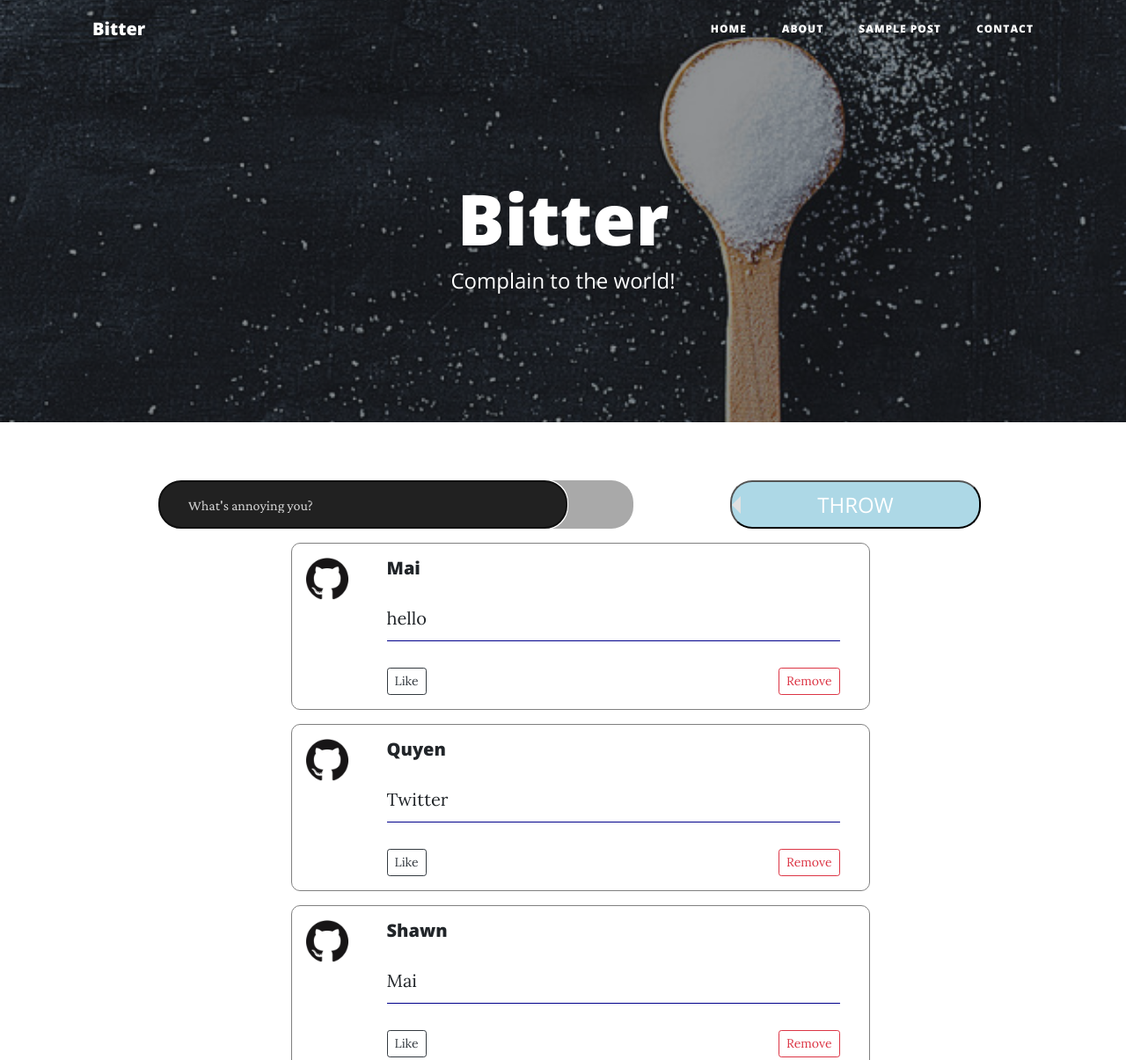
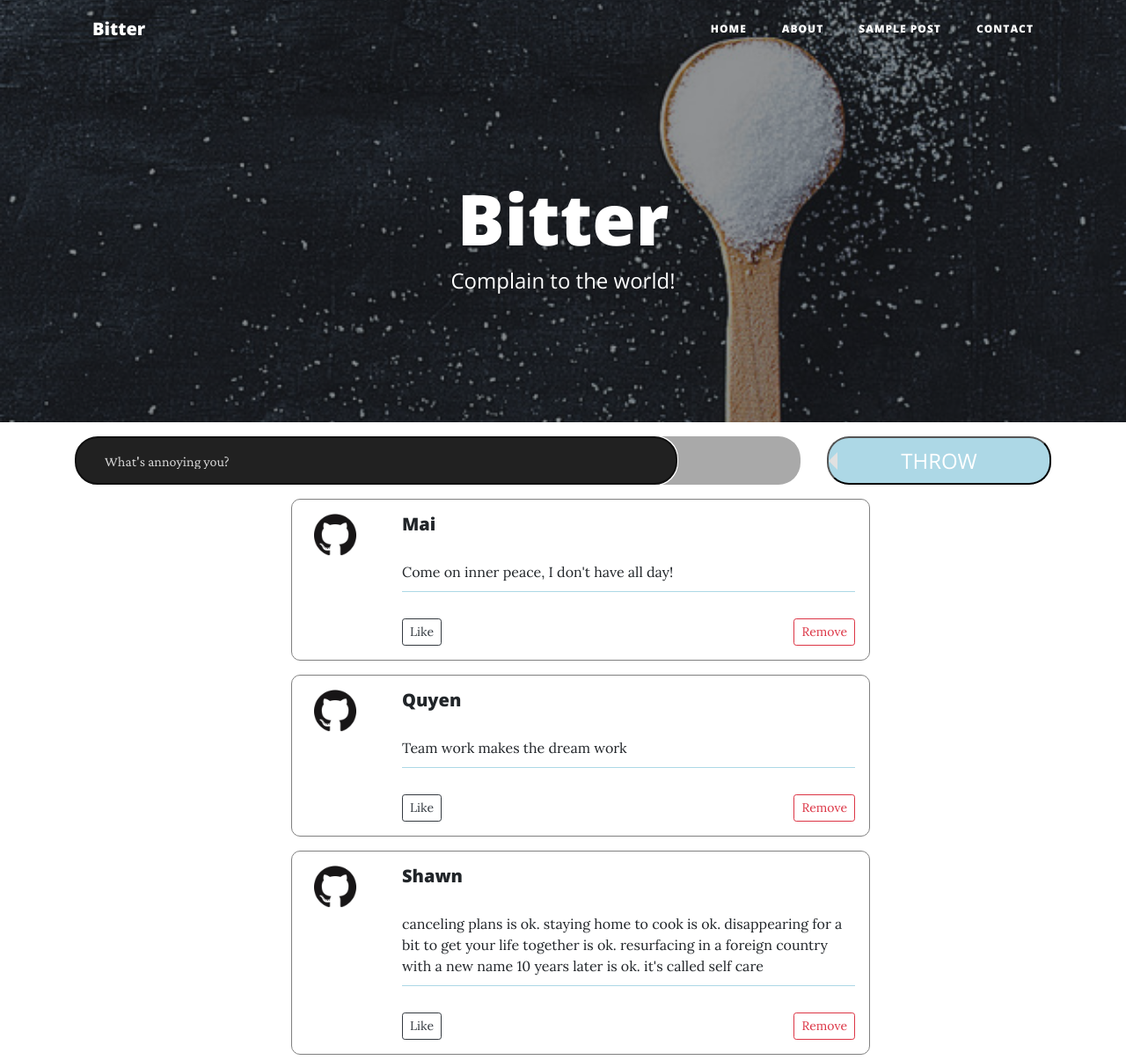
Before and after one commit to ShawnTalvacchia/Bitter, a website: page index.html in a window 1280 px wide. Shown: the top 1205 px of the page at 88% size. Drawn offline with nearby package versions, Linux system fonts and the light colour scheme.

Commit message:
Styled the input bar

```diff
--- a/css/clean-blog.css
+++ b/css/clean-blog.css
@@ -99,13 +99,13 @@ img::-moz-selection {
   color: #343a40;
 }
 
-/* #mainNav .navbar-toggler {
+#mainNav .navbar-toggler {
   font-size: 12px;
   font-weight: 800;
   padding: 13px;
   text-transform: uppercase;
   color: #343a40;
-} */
+}
 
 #mainNav .navbar-nav > li.nav-item > a {
   font-size: 12px;
--- a/css/style.css
+++ b/css/style.css
@@ -14,20 +14,34 @@ header {
 
 .input-and-length {
     display: flex;
+    width: 700px;
 }
 
 .inputBar p {
     margin-top: 1rem !important;
 }
 
-.inputBar input {
+.input-and-length input {
     margin-top: 1rem;
     font-size: 1rem;
     font-family: Lora !important;
     padding-right: 1rem;
 }
 
+.inputBar input {
+    width: 700px;
+    height: 55px;
+    border-radius: 25px;
+    background-color: rgb(33, 33, 33);
+    border-color: transparent;
+    box-shadow: #e1e1e1;
+    color: white;
+    padding-left: 1rem;
+    z-index: 1;
+}
+
 .inputBar input:hover {
+    background-color: rgb(58, 58, 58);
     box-shadow: 0px 0px 3px 3px darkgrey;
 }
 
@@ -39,7 +53,7 @@ header {
     margin-left: -3rem !important;
     margin: 0;
     padding-left: 1.7rem;
-    width: 8rem;
+    width: 12rem;
     z-index: 0;
     background-color: darkgray;
     display: flex;
@@ -56,17 +70,6 @@ header {
     box-shadow: #e1e1e1;
     color: white;
     padding-left: 1rem;
-}
-.inputBar input {
-    width: 490px;
-    height: 55px;
-    border-radius: 25px;
-    background-color: rgb(33, 33, 33);
-    border-color: transparent;
-    box-shadow: #e1e1e1;
-    color: white;
-    padding-left: 1rem;
-    z-index: 1;
 }
 
 ::placeholder {
@@ -96,13 +99,20 @@ header {
     border-radius: 10px;
 }
 
+header.masthead {
+    margin-bottom: 0px !important;
+}
+
+#tweets li p {
+    font-size: 1rem;
+}
+
 #tweets li p::after {
     content: '';
     display: block;
-    /* margin: left; */
     width: 100%;
     padding-top: 10px;
-    border-bottom: 1px solid darkblue;
+    border-bottom: 1px solid lightblue;
 }
 
 .tweet-buttons {
@@ -111,6 +121,8 @@ header {
 }
 
 .avatar {
+    margin-left: auto;
+    margin-right: auto;
     max-width: 14% !important;
     min-width: 10% !important;
 }
--- a/index.html
+++ b/index.html
@@ -72,13 +72,15 @@
   <!-- Main Content -->
   <div class="container">
       <div class="inputBar row">
-        <div class="input-and-length col-xs-12 col-sm-12 col-md-9 col-lg-6">
+        <div class="input-and-length col-xs-12 col-sm-12 col-md-9 col-lg-9">
           <input maxlength="140" type="text" placeholder="What's annoying you?" id="tweetInput" />
           <p class="tweet-length">
             <span id="tweetLength"></span>
           </p>
         </div>
-        <button style="background-color:lightblue; color:white; font-size: 1.5rem; font-family: Open Sans !important" class="hvr-bubble-float-left col-lg-3" onclick="createTweet()">THROW</button>
+        <div class="input-and-length col-xs-6 col-sm-6 col-md-3 col-lg-3">
+          <button style="background-color:lightblue; color:white; font-size: 1.5rem; font-family: Open Sans !important" class="hvr-bubble-float-left" onclick="createTweet()">THROW</button>
+        </div>
       </div>
       <div class="row">
       <div class="col-lg-8 col-md-10 mx-auto">
--- a/js/index.js
+++ b/js/index.js
@@ -10,10 +10,10 @@ function newTweet(body, userName, isLiked = false) {
   };
 }
 
-tweets.push(newTweet("hello", (userName = "Mai")));
-tweets.push(newTweet("Twitter", (userName = "Quyen")));
-tweets.push(newTweet("Mai", (userName = "Shawn")));
-tweets.push(newTweet("Hello again", (userName = "Parsa")));
+tweets.push(newTweet("Come on inner peace, I don't have all day!", "Mai"));
+tweets.push(newTweet("Team work makes the dream work", "Quyen"));
+tweets.push(newTweet("canceling plans is ok. staying home to cook is ok. disappearing for a bit to get your life together is ok. resurfacing in a foreign country with a new name 10 years later is ok. it's called self care", "Shawn"));
+tweets.push(newTweet("Me: ok, just breathe and relax. <br> Brain: OR WE COULD TRY AND FIGURE OUT THE EXACT MOMENT ALL YOUR HOPES AND DREAMS DIED", "Parsa"));
 
 //Create template for tweet
 function renderSingleTweet(tweet, index) {
@@ -50,7 +50,7 @@ function renderTweets() {
 function createTweet() {
   let tweetContent = inputField.value;
   let tweet = newTweet(tweetContent, "Quyen");
-  tweets.push(tweet);
+  tweets.unshift(tweet);
   renderTweets();
   inputField.value = "";
   updateLength();
```
